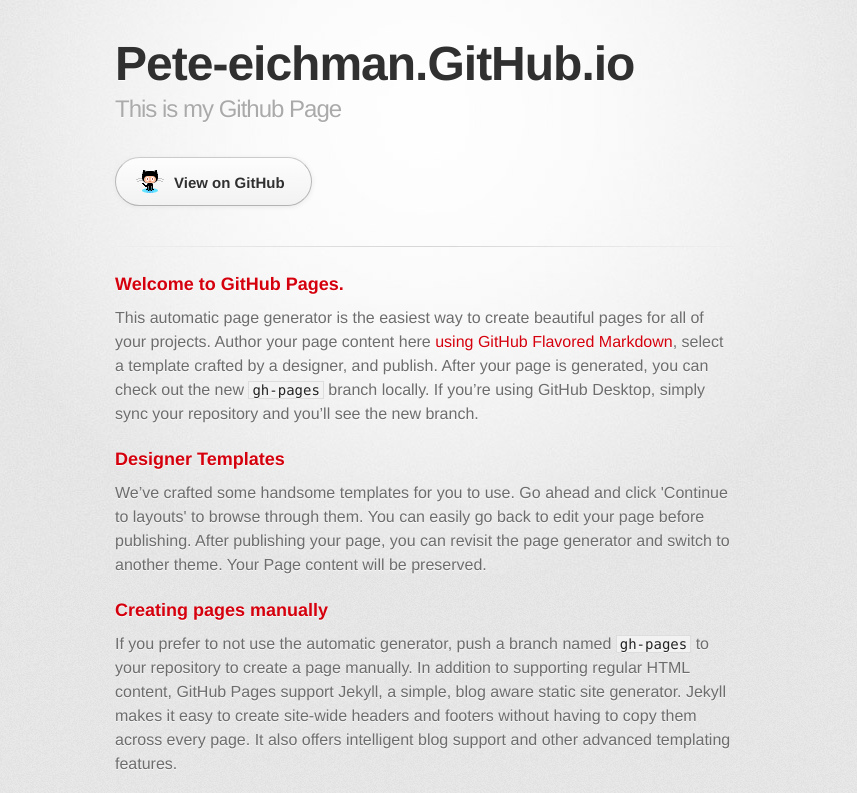
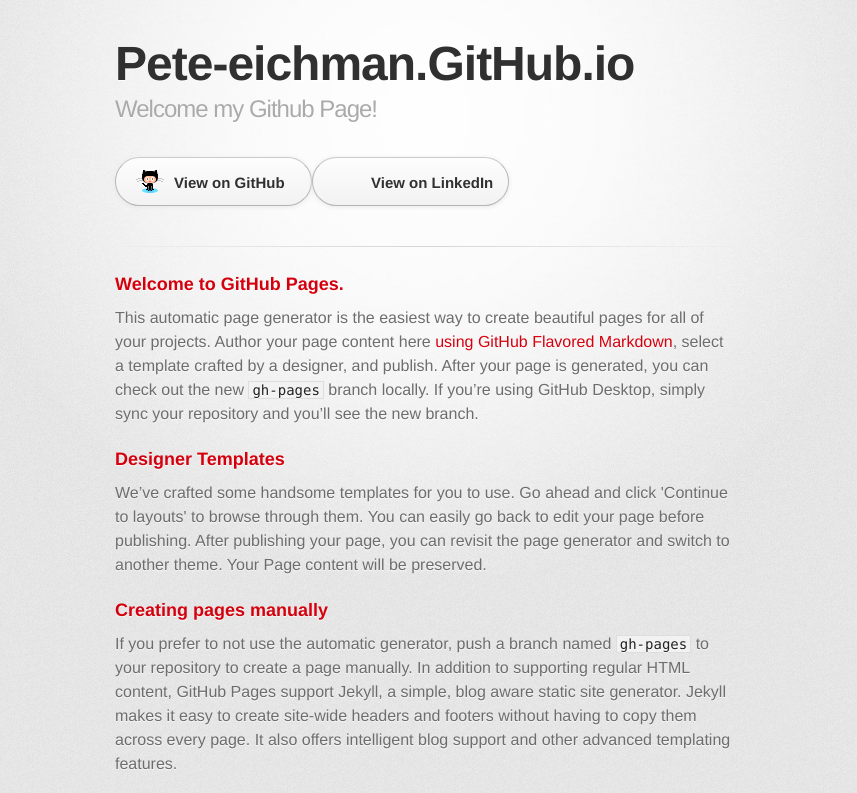
Before and after one commit to Pete-Eichman/pete-eichman.github.io, a plain HTML site: page index.html in a window 1280 px wide. Shown: the top 793 px of the page, without its empty margins (215-1072 px from the left). Drawn offline with Linux system fonts and the light colour scheme; a web font is replaced by a local one.

Commit message:
Add button for linked in

```diff
--- a/index.html
+++ b/index.html
@@ -19,11 +19,12 @@
 
         <header>
           <h1>Pete-eichman.GitHub.io</h1>
-          <h2>This is my Github Page</h2>
+          <h2>Welcome my Github Page!</h2>
         </header>
 
         <section id="downloads" class="clearfix">
           <a href="https://github.com/Pete-Eichman" id="view-on-github" class="button"><span>View on GitHub</span></a>
+          <a href="https://linkedin.com/in/petereichman" id="view-on-linkedin" class="button"><span>View on LinkedIn</span></a>
         </section>
 
         <hr>
```
